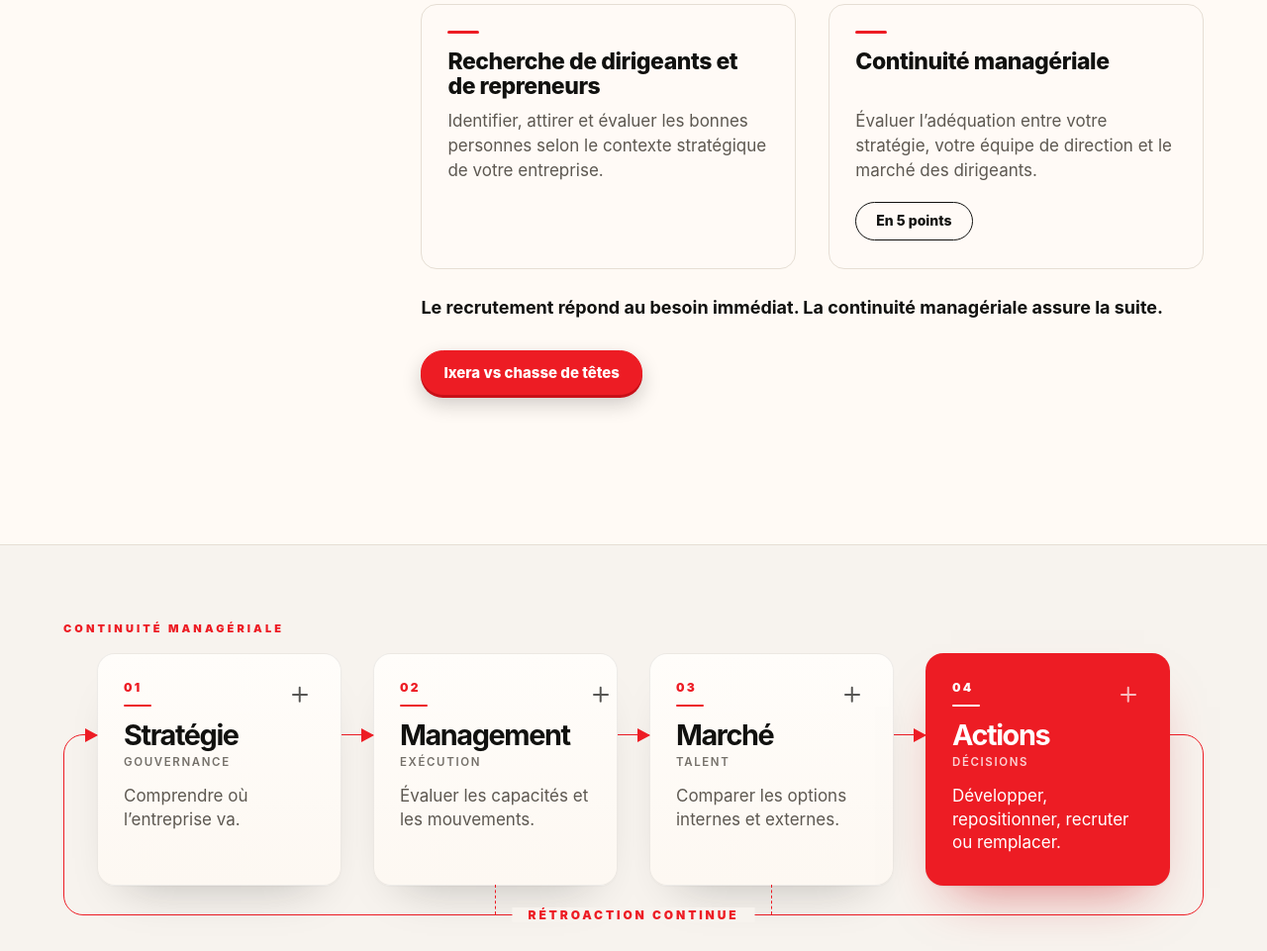
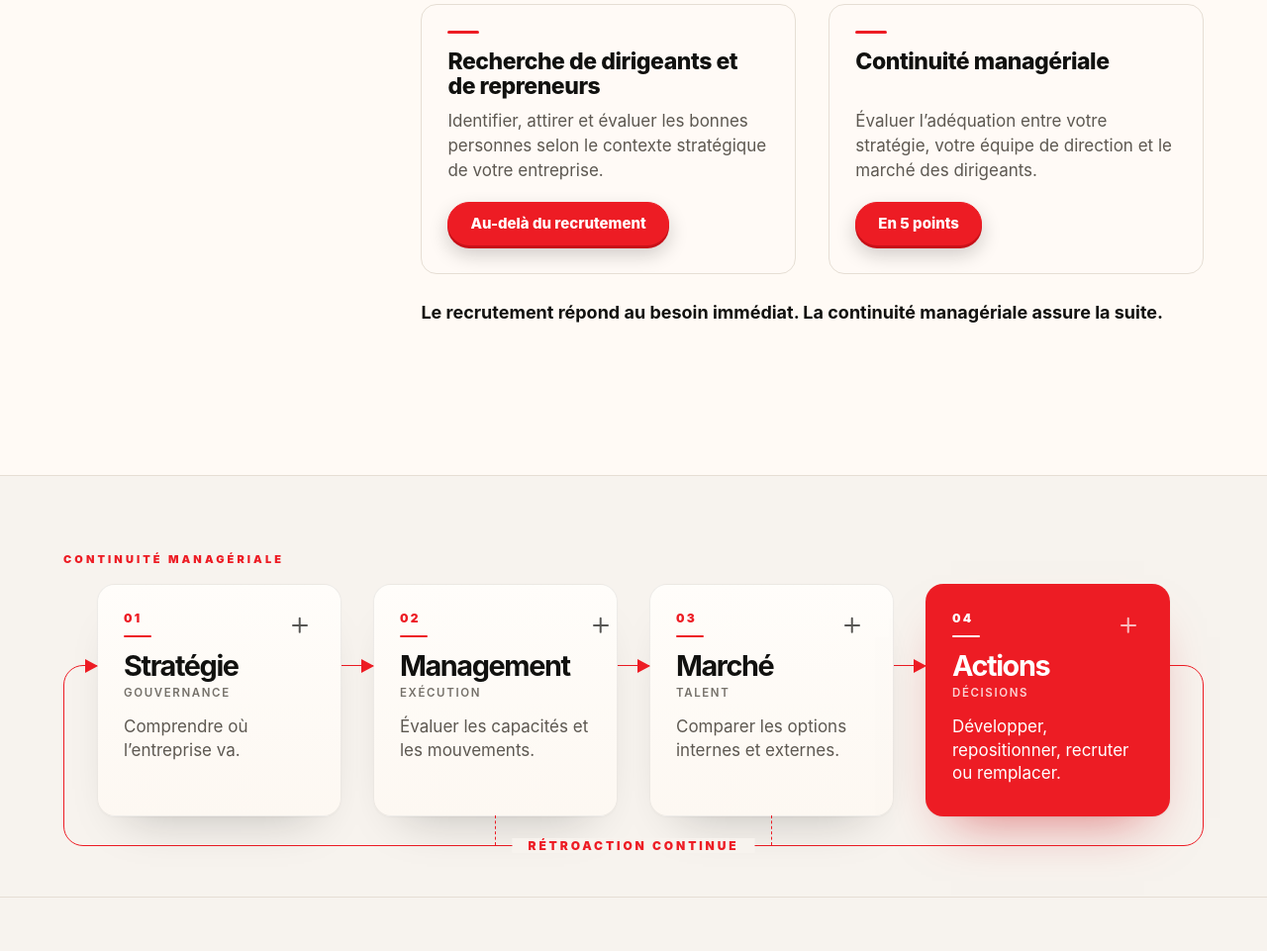
Before and after one commit to Ixera/web, a plain HTML site: page index.html in a window 1280 px wide. Shown: the part 1331-2292 px from the top of the page at 99% size. Drawn offline with Linux system fonts and the light colour scheme.

Commit message:
Add files via upload

```diff
--- a/index.html
+++ b/index.html
@@ -305,6 +305,9 @@
           <p class="service-desc" data-fr="Identifier, attirer et évaluer les bonnes personnes selon le contexte stratégique de votre entreprise." data-en="Identify, attract and assess the right people according to your company’s strategic context."
              data-fr-pdg="Identifier, attirer et évaluer les bonnes personnes selon le contexte stratégique de votre entreprise." data-en-pdg="Identify, attract and assess the right people according to your company’s strategic context."
              data-fr-invest="Identifier, attirer et évaluer les dirigeants requis pour exécuter le plan d’investissement." data-en-invest="Identify, attract and assess the leaders required to execute the investment plan.">Identifier, attirer et évaluer les bonnes personnes selon le contexte stratégique de votre entreprise.</p>
+          <div class="service-actions">
+            <button type="button" class="service-more" id="distinctionOpen" aria-haspopup="dialog" data-fr="Au-delà du recrutement" data-en="Beyond recruitment">Au-delà du recrutement</button>
+          </div>
         </div>
         <div class="service-card">
           <span class="service-accent"></span>
@@ -314,15 +317,13 @@
           <p class="service-desc" data-fr="Évaluer l’adéquation entre votre stratégie, votre équipe de direction et le marché des dirigeants." data-en="Assess the fit between your strategy, your leadership team and the executive market."
              data-fr-pdg="Évaluer l’adéquation entre votre stratégie, votre équipe de direction et le marché des dirigeants." data-en-pdg="Assess the fit between your strategy, your leadership team and the executive market."
              data-fr-invest="Contrôler dans le temps l’adéquation entre l’équipe de direction et le plan d’investissement." data-en-invest="Manage the alignment between the leadership team and the investment plan over time.">Évaluer l’adéquation entre votre stratégie, votre équipe de direction et le marché des dirigeants.</p>
-          <button type="button" class="service-more" data-points="continuite" aria-haspopup="dialog" data-fr="En 5 points" data-en="In 5 points">En 5 points</button>
+          <div class="service-actions">
+            <button type="button" class="service-more" data-points="continuite" aria-haspopup="dialog" data-fr="En 5 points" data-en="In 5 points">En 5 points</button>
+          </div>
         </div>
       </div>
 
       <p class="service-tie" data-fr="Le recrutement répond au besoin immédiat. La continuité managériale assure la suite." data-en="Executive search addresses the immediate need. Leadership continuity secures what comes next.">Le recrutement répond au besoin immédiat. La continuité managériale assure la suite.</p>
-
-      <div class="mv-buttons">
-        <button type="button" class="mv-btn-single" id="distinctionOpen" data-fr="Ixera vs chasse de têtes" data-en="Ixera vs headhunting">Ixera vs chasse de têtes</button>
-      </div>
 
     </div>
   </div>
--- a/styles.css
+++ b/styles.css
@@ -480,39 +480,57 @@ a{
   flex-direction:column;
 }
 
-/* Le texte prend la place libre : le bouton « En 5 points » reste au bas de la carte */
+/* Le texte prend la place libre : les boutons restent au bas de la carte */
 .service-card .service-desc{
   flex:1 0 auto;
 }
 
+.service-actions{
+  display:flex;
+  flex-wrap:wrap;
+  gap:10px;
+  margin-top:20px;
+}
+
+/* Même bouton rouge que le reste du site ; au survol : fond blanc, texte et bordure rouges */
 .service-more{
-  align-self:flex-start;
-  margin-top:20px;
   display:inline-flex;
   align-items:center;
-  border:1px solid var(--ink);
-  background:transparent;
+  border:1px solid var(--red);
+  background:var(--red);
   border-radius:999px;
-  padding:10px 20px;
+  padding:12px 22px;
   font-family:inherit;
-  font-size:14px;
+  font-size:15px;
   font-weight:800;
   line-height:1.2;
-  color:var(--ink);
+  color:#fff;
   cursor:pointer;
-  transition:background .18s ease,color .18s ease,transform .18s ease;
+  box-shadow:0 3px 0 var(--red-dark),0 9px 20px rgba(17,17,15,.20);
+  transition:transform .18s ease,box-shadow .18s ease,background .18s ease,color .18s ease,border-color .18s ease;
 }
 
 @media(hover:hover) and (pointer:fine){
   .service-more:hover{
-    background:var(--ink);
-    color:#fff;
-    transform:translateY(-1px);
+    background:#fff;
+    border-color:var(--red);
+    color:var(--red);
+    transform:translateY(-2px);
+    box-shadow:0 3px 0 var(--red),0 13px 26px rgba(17,17,15,.18);
+  }
+}
+
+@media(hover:none){
+  .service-more:active{
+    transform:scale(.97);
+    background:var(--red-dark);
+    border-color:var(--red-dark);
+    box-shadow:0 4px 12px rgba(237,28,36,.24);
   }
 }
 
 .service-more:focus-visible{
-  outline:2px solid var(--red);
+  outline:2px solid var(--ink);
   outline-offset:3px;
 }
 
```
